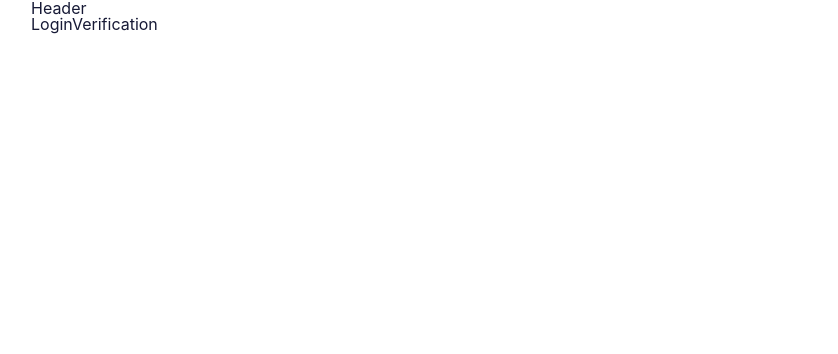
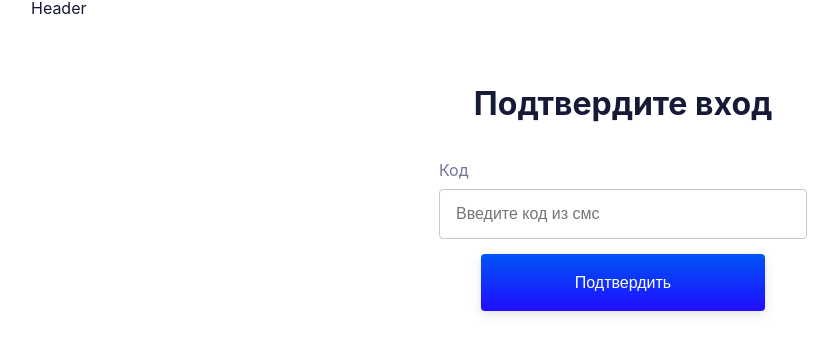
Before and after one commit to IamAndrey/kode_internship, a React (Create React App) app: page /login-verification in a window 1280 px wide. Shown: the top 354 px of the page, without its empty margins (17-855 px from the left). Built offline with nearby package versions, Linux system fonts and the light colour scheme.

Commit message:
Updated LoginVerification component

```diff
--- a/src/components/LoginVerification/LoginVerification.js
+++ b/src/components/LoginVerification/LoginVerification.js
@@ -1,10 +1,33 @@
-import React, {useState} from "react";
+import React, {Fragment, useState} from "react";
+import {withRouter} from "react-router-dom";
+import './style.scss'
 
 const LoginVerification = () => {
 
+    const [code, setCode] = useState('')
+
     return (
-        <div className='login-verification'>LoginVerification</div>
+        <Fragment>
+            <div className="login-verification-page container-login-verification">
+                <h2>Подтвердите вход</h2>
+                <div className="input-item">
+                    <form onSubmit={() => {}}>
+                        <div className="content-input">
+                            <div className="input-wrapper">
+                                <label className="headline">Код</label>
+                                <input className="code input-info" onChange={(event) => setCode(event.target.value)}
+                                       value={code}
+                                       name="code" placeholder="Введите код из смс"
+                                       type="code" required minLength={6}/>
+                            </div>
+                        </div>
+                        <button type="submit" >Подтвердить</button>
+                    </form>
+                </div>
+            </div>
+
+        </Fragment>
     )
 }
 
-export default LoginVerification
+export default withRouter(LoginVerification)
--- /dev/null
+++ b/src/components/LoginVerification/style.scss
@@ -0,0 +1,57 @@
+@import 'src/sass/variables.scss';
+
+.login-verification-page h2 {
+  line-height: 48px;
+  text-align: center;
+}
+
+.login-verification-page .input-item {
+  margin-top: $margin-4;
+
+  .input-wrapper {
+    max-width: 368px;
+    width: 100%;
+    display: block;
+
+    label {
+      margin-bottom: $margin-1;
+    }
+
+    .code {
+      margin-bottom: 15px;
+    }
+
+    input:focus {
+      border-color: $blue-900;
+    }
+  }
+
+  button[type^="submit"] {
+    background: $gradient;
+    display: flex;
+    width: 77.27%;
+    justify-content: center;
+    color: $white;
+    padding: 18px 24px;
+    border-radius: 4px;
+    line-height: 21px;
+    font-size: $p2;
+    opacity: 1;
+    margin-left: auto;
+    margin-right: auto;
+    transition: opacity, box-shadow .2s;
+    box-shadow: $bs-normal-2;
+  }
+
+  button[type^="submit"]:hover {
+    opacity: .85;
+    box-shadow: $bs-hover-2;
+  }
+
+}
+
+@media screen and (max-width: 576px) {
+  .login-verification-page .input-item button[type^="submit"] {
+    width: 100%;
+  }
+}
```
